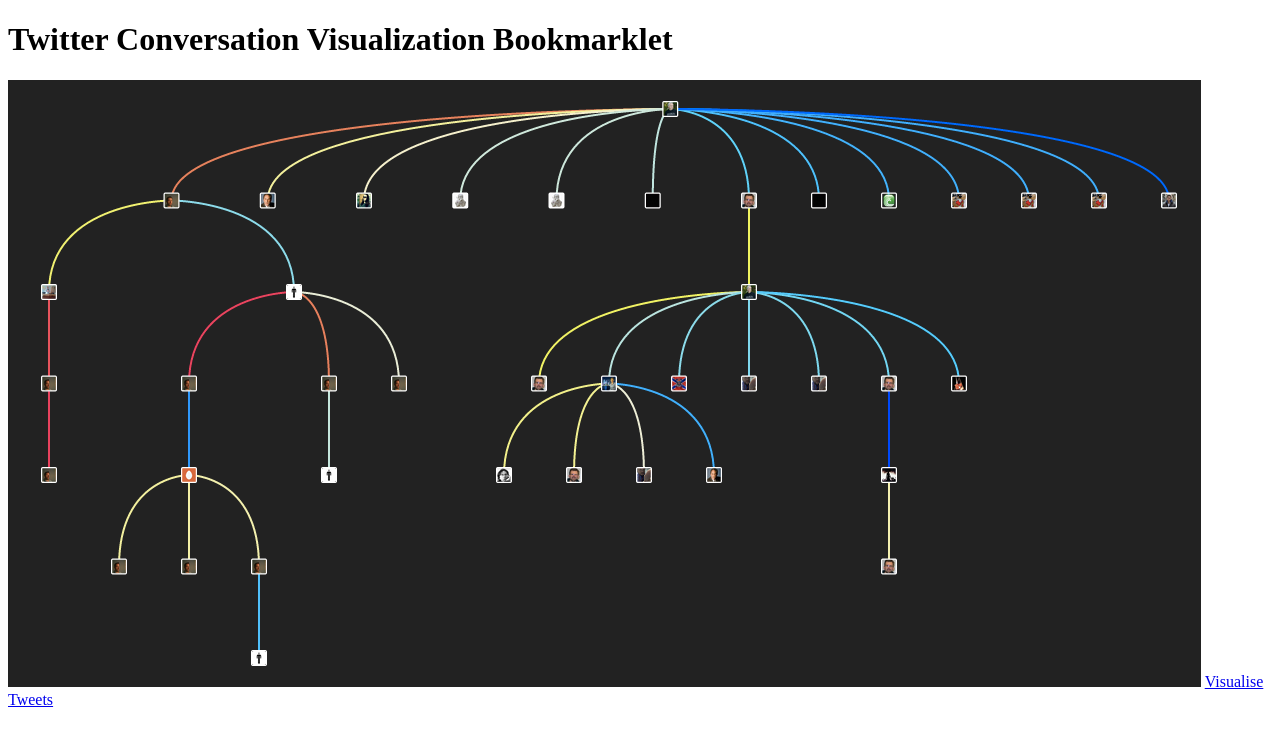
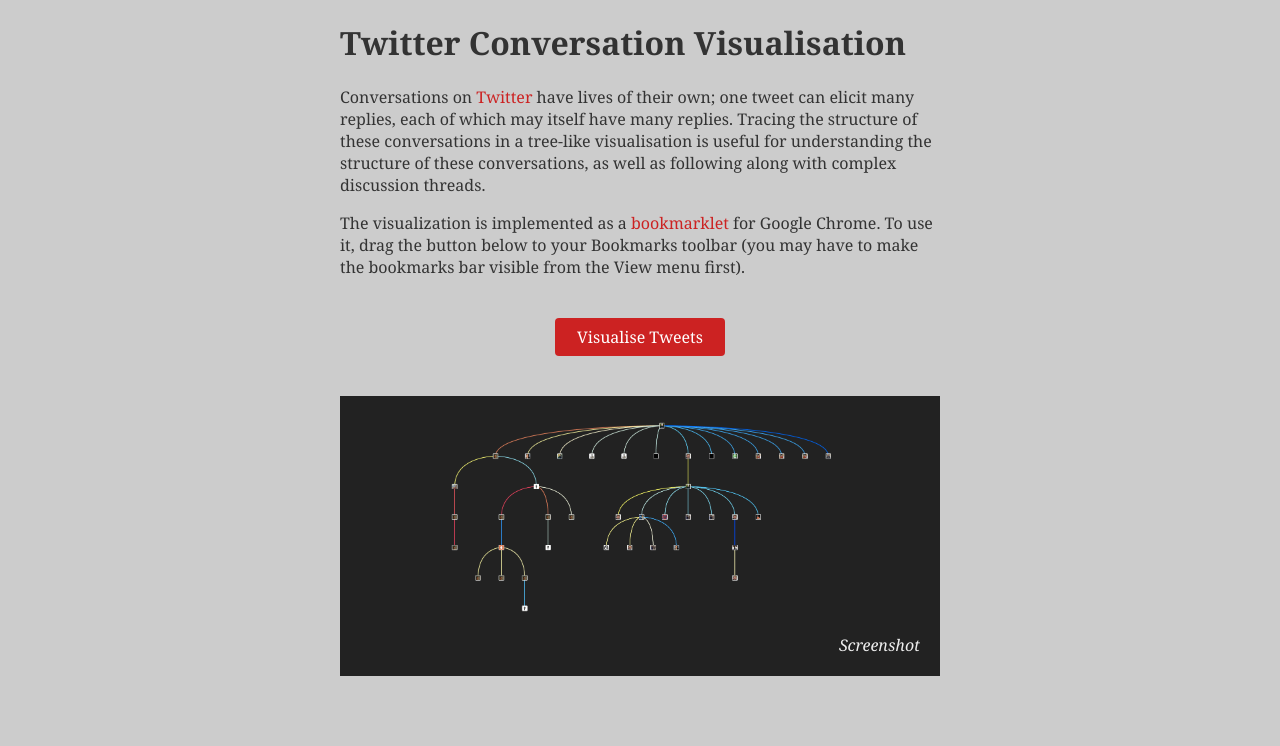
Before and after one commit to paulgb/tweetvis, a plain HTML site: page index.html in a window 1280 px wide. Drawn offline with Linux system fonts and the light colour scheme.

Commit message:
index changes

```diff
--- a/index.html
+++ b/index.html
@@ -4,12 +4,61 @@
         <meta http-equiv="Content-Type" content="text/html; charset=utf-8">
         <title>Twitter Conversation Visualisation</title>
         <style>
+            body {
+                background-color: #ccc;
+                color: #333;
+                font-family: Georgia;
+            }
 
+            .content {
+                width: 600px;
+                margin: auto;
+            }
+
+            a {
+                color: #c22;
+                text-decoration: none;
+            }
+
+            a.button {
+                display: block;
+                color: white;
+                border-radius: 4px;
+                background-color: #c22;
+                padding: 8px 10px;
+                width: 150px;
+                text-align: center;
+                margin: 40px auto;
+            }
+
+            a.button:hover {
+                background-color: #a00;
+            }
         </style>
     </head>
     <body>
-        <h1>Twitter Conversation Visualization Bookmarklet</h1>
-        <img src="screenshot.png" style="width: 1193px; height: 607px" />
-        <a class="button" href="javascript:(function(){document.body.appendChild(document.createElement('script')).src='https://paulgb.github.io/tweetvis/tweetvis.js';})();">Visualise Tweets</a>
+        <div class="content">
+            <h1>Twitter Conversation Visualisation</h1>
+            <p>
+                Conversations on <a href="https://twitter.com">Twitter</a> have lives of their own;
+                one tweet can elicit many replies, each of which may itself have many replies.
+                Tracing the structure of these conversations in a tree-like visualisation is useful
+                for understanding the structure of these conversations, as well as following along
+                with complex discussion threads.
+            </p>
+            <p>
+                The visualization is implemented as a <a href="http://en.wikipedia.org/wiki/Bookmarklet">bookmarklet</a>
+                for Google Chrome. To use it, drag the button below to your Bookmarks toolbar
+                (you may have to make the bookmarks bar visible from the View menu first).</p>
+            <div>
+                <a class="button"
+                    onclick="alert('Don\'t click the button yet, first drag it to your bookmarks toolbar!');return false;"
+                    href="javascript:(function(){document.body.appendChild(document.createElement('script')).src='https://paulgb.github.io/tweetvis/tweetvis.js';})();">Visualise Tweets</a>
+            </div>
+            <div style="background-color: #222; padding: 20px 20px">
+                <img src="screenshot.png" style="width: 398px; height: 202px; display: block; margin: auto;" alt="Twitter visualisation screenshot" />
+                <p style="color: #eee; font-style: italic; text-align: right; margin-bottom: 0;">Screenshot</p>
+            </div>
+        </div>
     </body>
 </html>
```
